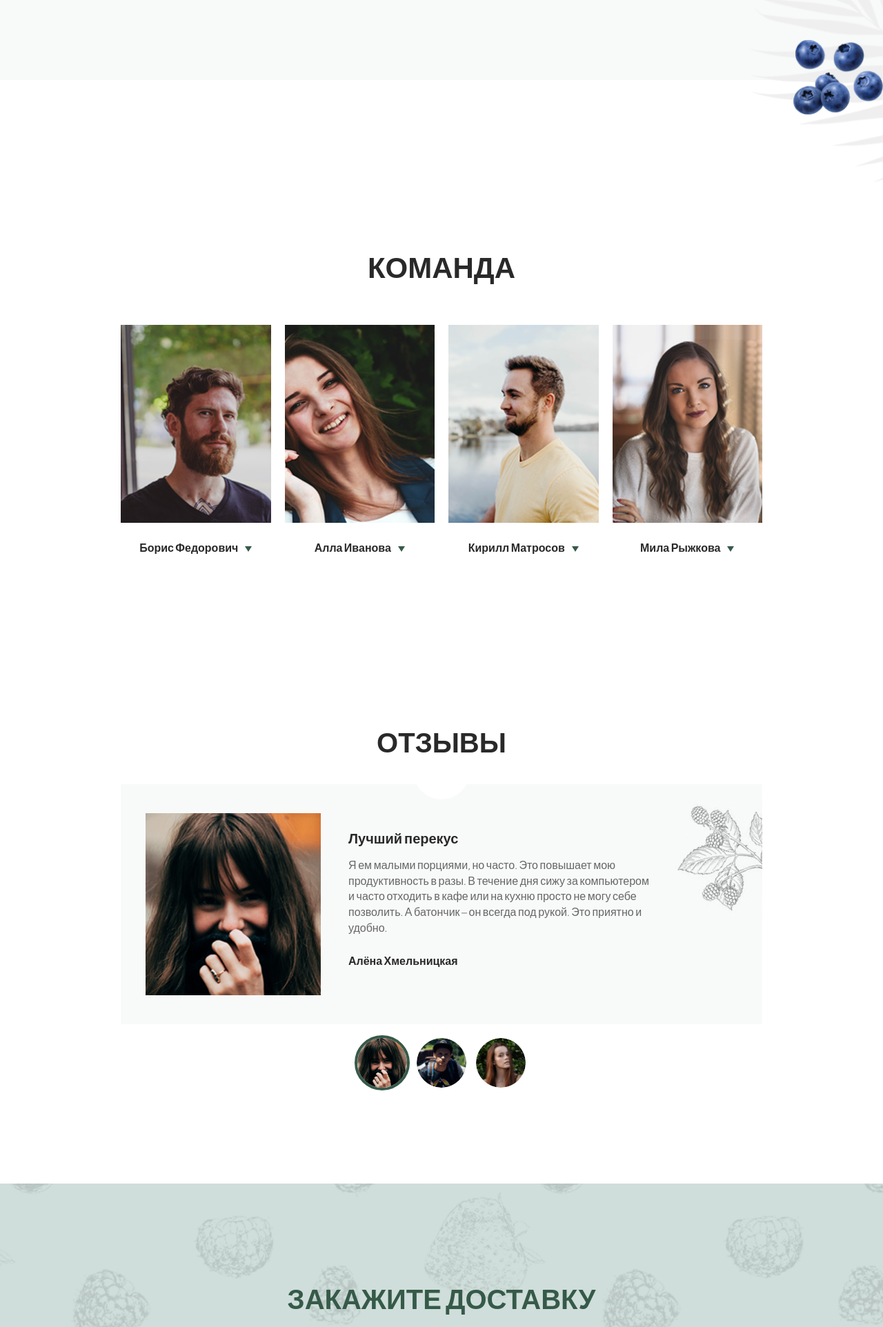
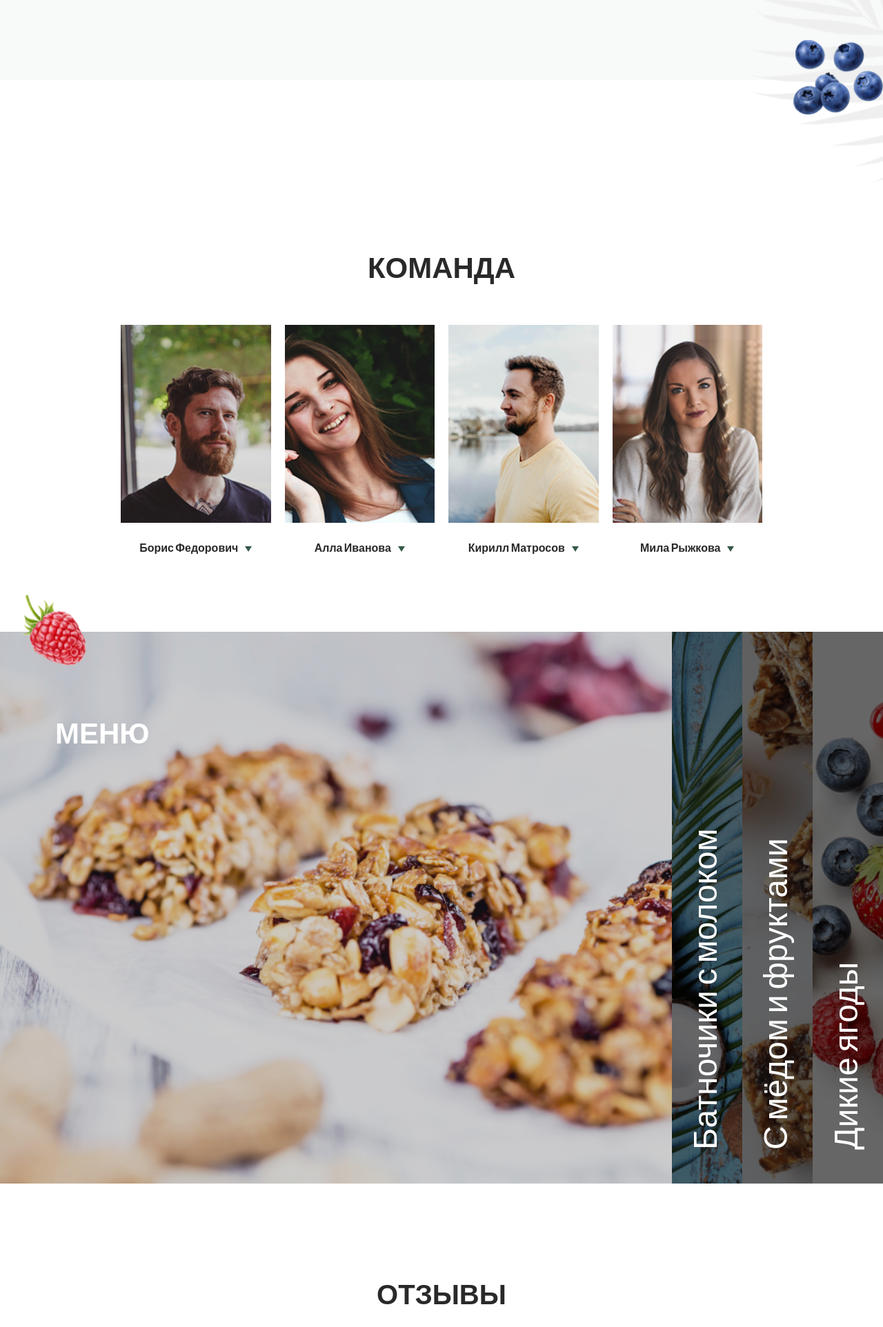
Before and after one commit to ViRybalkin/Chocco, a plain HTML site: page index.html in a window 1280 px wide. Shown: the part 2284-4208 px from the top of the page at 69% size. Drawn offline with Linux system fonts and the light colour scheme.

Commit message:
Fix problem and add Menu-accardion

```diff
--- /dev/null
+++ b/Js/menu-accardeon.js
@@ -0,0 +1,17 @@
+( function (){
+  let menuLink = document.querySelectorAll('.menu-acco__link');
+  menuLink.forEach(function (label) {
+    label.addEventListener('click', function (e) {
+      e.preventDefault();
+      let menuActiveItem = document.querySelector('.menu-acco__item.menu-acco__item-active');
+      if (menuActiveItem) {
+        menuActiveItem.classList.remove('menu-acco__item-active');
+
+      }
+      if (!menuActiveItem || menuActiveItem.querySelector(".menu-acco__link") !== this) {
+        let menuItem = this.closest('.menu-acco__item');
+        menuItem.classList.add('menu-acco__item-active');
+      }
+    })
+  })
+})();
--- a/index.html
+++ b/index.html
@@ -653,6 +653,37 @@
         </div>
       </div>
     </section>
+    <section class="section section__menu">
+      <h1 class="section__title menu__title">Меню</h1>
+      <div class="menu-acco">
+        <ul class="menu-acco__list">
+          <li class="menu-acco__item">
+            <a href="#" class="menu-acco__link menu-acco__link-milk">
+              <p class="menu-acco__name"> Батночики с молоком</p>
+            </a>
+            <div class="menu-acco__text">
+              <p>Рекомендуем употреблять батончики вместе с кокосовым или миндальным молоком. Так и вкуснее, и полезнее. Ну чего ещё хотеть от жизни? Батончик – он твой лучший друг и радует всех вокруг. Как классно, что можно питаться полезно и вкусно, а не как попало. Бабуля, конечно, за такую еду не похвалит, но кто её будет спрашивать – никто. Надо бы, кстати, бабулю поздравить с днём Победы. </p>
+            </div>
+          </li>
+          <li class="menu-acco__item">
+            <a href="#" class="menu-acco__link menu-acco__link-fruit">
+              <p class="menu-acco__name">С мёдом и фруктами</p>
+            </a>
+            <div class="menu-acco__text">
+              <p>Рекомендуем употреблять батончики вместе с кокосовым или миндальным молоком. Так и вкуснее, и полезнее. Ну чего ещё хотеть от жизни? Батончик – он твой лучший друг и радует всех вокруг. Как классно, что можно питаться полезно и вкусно, а не как попало. Бабуля, конечно, за такую еду не похвалит, но кто её будет спрашивать – никто. Надо бы, кстати, бабулю поздравить с днём Победы. </p>
+            </div>
+          </li>
+          <li class="menu-acco__item">
+            <a href="#" class="menu-acco__link menu-acco__link-berries">
+              <p class="menu-acco__name"> Дикие ягоды</p>
+            </a>
+            <div class="menu-acco__text">
+              <p>Рекомендуем употреблять батончики вместе с кокосовым или миндальным молоком. Так и вкуснее, и полезнее. Ну чего ещё хотеть от жизни? Батончик – он твой лучший друг и радует всех вокруг. Как классно, что можно питаться полезно и вкусно, а не как попало. Бабуля, конечно, за такую еду не похвалит, но кто её будет спрашивать – никто. Надо бы, кстати, бабулю поздравить с днём Победы. </p>
+            </div>
+          </li>
+        </ul>
+      </div>
+    </section>
     <section class="section section-reviews">
       <div class="container">
         <h2 class="section__title">Отзывы</h2>
@@ -922,5 +953,6 @@
       <script src="./Js/accardion.js"></script>
       <script src="./Js/slider.js"></script>
       <script src="./Js/tabs.js"></script>
+      <script src="./Js/menu-accardeon.js"></script>
   </body>
 </html>
--- a/scss/blocks/_header.scss
+++ b/scss/blocks/_header.scss
@@ -52,6 +52,7 @@
     &::after{
       transform: rotate(45deg);
       bottom: rem(9px);
+
       @include phone{
         bottom: rem(11px);
       }
--- /dev/null
+++ b/scss/blocks/_menu-acco.scss
@@ -0,0 +1,60 @@
+.menu-acco{
+  display: flex;
+  justify-content: flex-end;
+  position: relative;
+  height: 100%;
+  width: 100%;
+  &__list{
+    display: flex;
+  }
+  &__item{
+    display: flex;
+    &-active{
+      >.menu-acco__text{
+        padding: 30px 80px 0 40px;
+        width: rem(440px);
+        opacity: 1;
+        overflow: hidden;
+        background: rgba(51, 53, 55, 0.9);
+        @include tablets{
+          width: 100%;
+          padding:30px 30px 0 30px;
+        }
+      }
+    }
+  }
+  &__link{
+    position: relative;
+    width:102px;
+    height: 100%;
+    &-milk{
+      background: url(../../img/content/Menu_slide1.png)center center/ cover no-repeat;
+    }
+    &-fruit{
+      background: url(../../img/content/Menu_slide2.png)center center/ cover no-repeat;
+    }
+    &-berries{
+      background: url(../../img/content/Menu_slide3.png)center center/ cover no-repeat;
+    }
+    @include phone{
+      width: rem(90px);
+    }
+  }
+  &__name{
+    position: absolute;
+    left: 50%;
+    bottom: rem(-19px);
+    transform: rotate(-90deg) translateY(-50%);
+    transform-origin: 0 0;
+    white-space: nowrap;
+    font-size: 48px;
+  }
+  &__text{
+    width: 0;
+    opacity: 0;
+    overflow: hidden;
+    background: rgba(51, 53, 55, 0.9);
+    transition: 1s;
+  }
+
+}
--- a/scss/blocks/_section.scss
+++ b/scss/blocks/_section.scss
@@ -107,6 +107,34 @@
   }
 }
 
+.section__team{
+  position: relative;
+  z-index: 2;
+  &::after{
+    content: "";
+    display: block;
+    position: absolute;
+    background: url(../../img/icons/Raspberry.png) bottom left/ contain no-repeat;
+    width: rem(104px);
+    height: rem(104px);
+    bottom: rem(-50px);
+    left: rem(30px);
+  }
+}
+
+.section__menu{
+  background: url(../../img/bg/Menu_bg.png) center center/ cover no-repeat;
+  color: $white;
+  position: relative;
+}
+
+.menu__title{
+  position: absolute;
+  color: $white;
+  top: rem(120px);
+  left: rem(80px);
+}
+
 
 .section-reviews{
   position: relative;
--- a/scss/layout/main.scss
+++ b/scss/layout/main.scss
@@ -30,3 +30,4 @@
 @import "../blocks/products";
 @import "../blocks/dropdown";
 @import "../blocks/team";
+@import "../blocks/menu-acco";
```
Also changed, not shown: css/main.css, img/bg/Menu_bg.png (added), img/content/Menu_slide1.png (added), img/content/Menu_slide2.png (added), img/content/Menu_slide3.png (added), img/icons/Raspberry.png (added), 1 other file.
